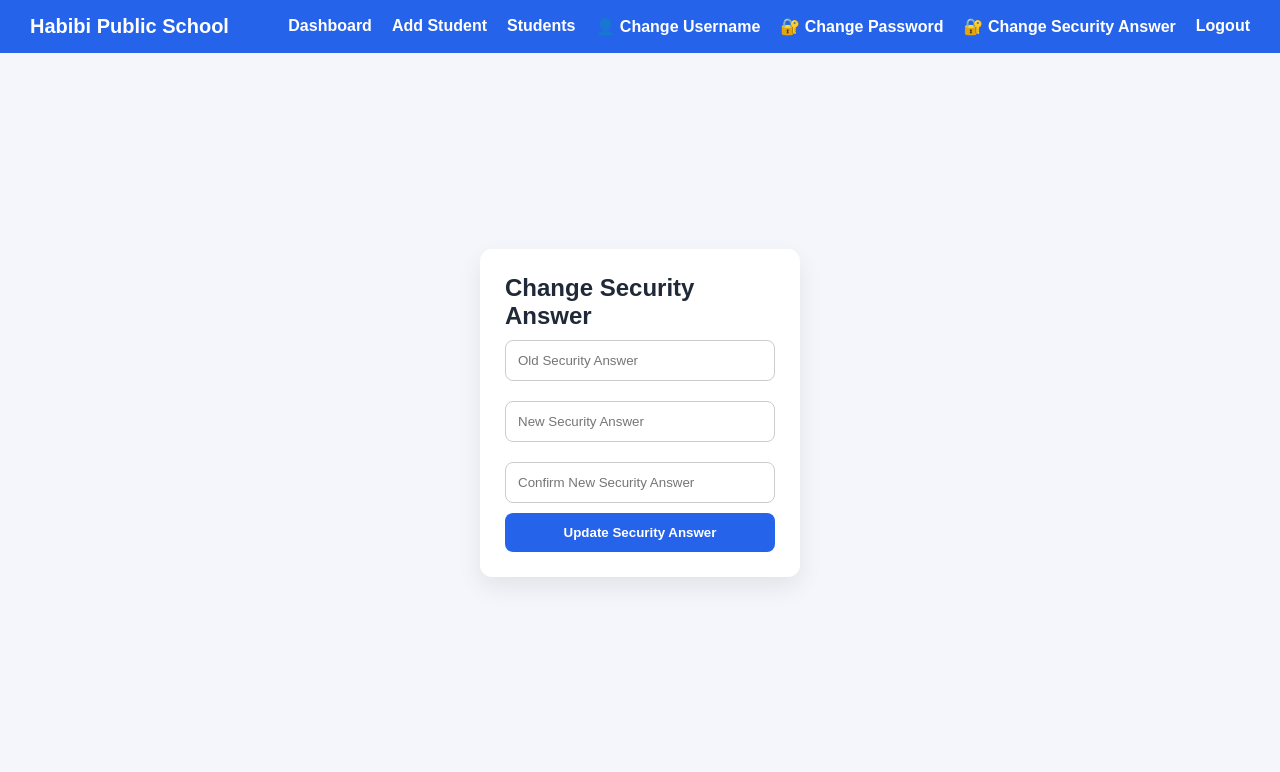
After one commit to hihabibiiii/student-erp-system, a Flask app: page /change-security-answer in a window 1280 px wide. The commit adds this page. Shown: the top 772 px of the page. Run offline with Flask 3, Linux system fonts and the light colour scheme; a user stored in the database is signed in.

Commit message:
Added change petname feature

```diff
--- a/app.py
+++ b/app.py
@@ -26,6 +26,7 @@ def get_db():
 def init_db():
     conn = get_db()
 
+    # ---------- STUDENTS ----------
     conn.execute("""
         CREATE TABLE IF NOT EXISTS students (
             id INTEGER PRIMARY KEY AUTOINCREMENT,
@@ -38,6 +39,7 @@ def init_db():
         )
     """)
 
+    # ---------- FEE PAYMENTS ----------
     conn.execute("""
         CREATE TABLE IF NOT EXISTS fee_payments (
             id INTEGER PRIMARY KEY AUTOINCREMENT,
@@ -48,6 +50,7 @@ def init_db():
         )
     """)
 
+    # ---------- ADMIN ----------
     conn.execute("""
         CREATE TABLE IF NOT EXISTS admin (
             id INTEGER PRIMARY KEY AUTOINCREMENT,
@@ -56,16 +59,25 @@ def init_db():
         )
     """)
 
+    # 🔐 ADD security_answer COLUMN IF MISSING
+    cols = [c[1] for c in conn.execute("PRAGMA table_info(admin)").fetchall()]
+    if "security_answer" not in cols:
+        conn.execute("ALTER TABLE admin ADD COLUMN security_answer TEXT")
+
+    # ---------- DEFAULT ADMIN ----------
     admin = conn.execute("SELECT * FROM admin").fetchone()
     if not admin:
-        hashed = generate_password_hash("1234")
+        hashed_pass = generate_password_hash("1234")
+        hashed_ans = generate_password_hash("petname")
+
         conn.execute(
-            "INSERT INTO admin (username, password) VALUES (?, ?)",
-            ("admin", hashed)
+            "INSERT INTO admin (username, password, security_answer) VALUES (?, ?, ?)",
+            ("admin", hashed_pass, hashed_ans)
         )
 
     conn.commit()
     conn.close()
+
 
 init_db()
 
@@ -99,6 +111,36 @@ def login():
         return render_template("login.html", error="Invalid credentials")
 
     return render_template("login.html")
+
+@app.route("/forgot", methods=["GET", "POST"])
+def forgot():
+    error = None
+    success = None
+
+    if request.method == "POST":
+        answer = request.form["answer"]
+        new_username = request.form["new_username"]
+        new_password = request.form["new_password"]
+
+        conn = get_db()
+        admin = conn.execute("SELECT * FROM admin").fetchone()
+
+        if not check_password_hash(admin["security_answer"], answer):
+            error = "Security answer is incorrect"
+        else:
+            hashed_pass = generate_password_hash(new_password)
+            conn.execute("""
+                UPDATE admin
+                SET username=?, password=?
+                WHERE id=?
+            """, (new_username, hashed_pass, admin["id"]))
+            conn.commit()
+            success = "Username & Password reset successfully"
+
+        conn.close()
+
+    return render_template("forgot.html", error=error, success=success)
+
 
 @app.route("/logout")
 def logout():
@@ -197,6 +239,50 @@ def change_username():
 
     return render_template(
         "change_username.html",
+        error=error,
+        success=success
+    )
+
+@app.route("/change-security-answer", methods=["GET", "POST"])
+@login_required
+def change_security_answer():
+    error = None
+    success = None
+
+    if request.method == "POST":
+        old_answer = request.form["old_answer"]
+        new_answer = request.form["new_answer"]
+        confirm_answer = request.form["confirm_answer"]
+
+        conn = get_db()
+        admin = conn.execute(
+            "SELECT * FROM admin WHERE username=?",
+            (session["admin"],)
+        ).fetchone()
+
+        # OLD ANSWER VERIFY
+        if not check_password_hash(admin["security_answer"], old_answer):
+            error = "Old security answer is incorrect"
+
+        elif new_answer != confirm_answer:
+            error = "Security answers do not match"
+
+        elif len(new_answer) < 3:
+            error = "Security answer must be at least 3 characters"
+
+        else:
+            hashed = generate_password_hash(new_answer)
+            conn.execute(
+                "UPDATE admin SET security_answer=? WHERE id=?",
+                (hashed, admin["id"])
+            )
+            conn.commit()
+            success = "Security answer updated successfully"
+
+        conn.close()
+
+    return render_template(
+        "change_security_answer.html",
         error=error,
         success=success
     )
--- /dev/null
+++ b/templates/change_security_answer.html
@@ -0,0 +1,45 @@
+<!DOCTYPE html>
+<html>
+<head>
+  <title>Change Security Answer</title>
+  <link rel="stylesheet" href="/static/style.css">
+</head>
+<body>
+
+{% include "navbar.html" %}
+
+<div class="center">
+  <div class="card">
+    <h2>Change Security Answer</h2>
+
+    {% if error %}
+      <p style="color:red; font-weight:bold;">{{ error }}</p>
+    {% endif %}
+
+    {% if success %}
+      <p style="color:green; font-weight:bold;">{{ success }}</p>
+    {% endif %}
+
+    <form method="POST">
+      <input type="password"
+             name="old_answer"
+             placeholder="Old Security Answer"
+             required>
+
+      <input type="password"
+             name="new_answer"
+             placeholder="New Security Answer"
+             required>
+
+      <input type="password"
+             name="confirm_answer"
+             placeholder="Confirm New Security Answer"
+             required>
+
+      <button type="submit">Update Security Answer</button>
+    </form>
+  </div>
+</div>
+
+</body>
+</html>
--- a/templates/login.html
+++ b/templates/login.html
@@ -17,6 +17,10 @@
     <input type="text" name="username" placeholder="Username" required>
     <input type="password" name="password" placeholder="Password" required>
     <button type="submit">Login</button>
+    <p style="text-align:center;">
+  <a href="/forgot">Forgot Username / Password?</a>
+</p>
+
   </form>
 </div>
 
--- a/templates/navbar.html
+++ b/templates/navbar.html
@@ -7,6 +7,7 @@
     <li><a href="/students">Students</a></li>
     <a href="/change-username">👤 Change Username</a>
     <a href="/change-password">🔐 Change Password</a>
+    <a href="/change-security-answer">🔐 Change Security Answer</a>
     <li><a href="/logout">Logout</a></li>
   </ul>
 </nav>
```
Also changed, not shown: templates/forgot.html (added, +44 -0 lines), database.db.
